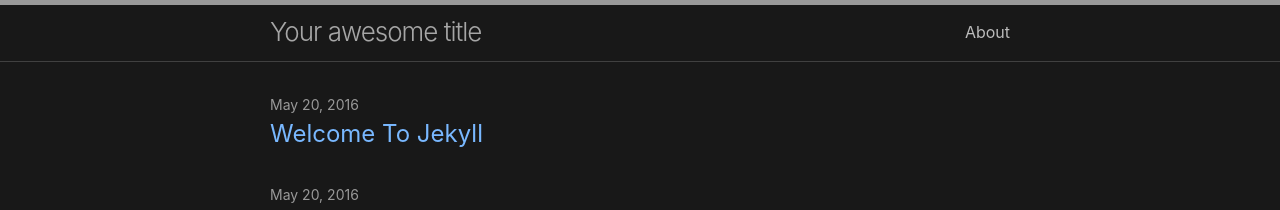
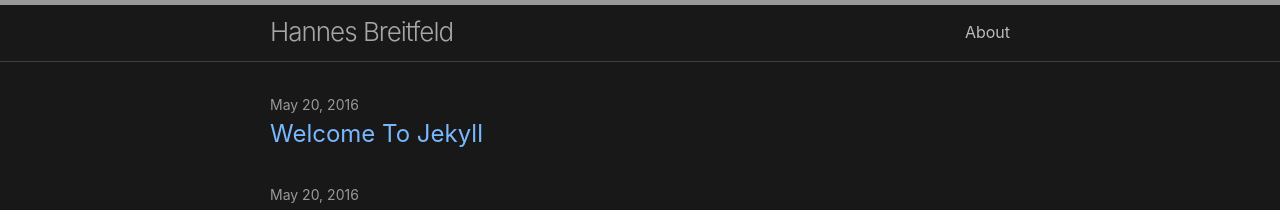
Before and after one commit to hannesbreit/hannesbreit.github.io, a Jekyll site: the page built from index.md, in a window 1280 px wide. Shown: the top 210 px of the page. Built offline with Jekyll 4.4.1, drawn with Linux system fonts in a browser that asks for light colours.

Commit message:
Update site title and adjust theme configuration in Jekyll settings

```diff
--- a/_config.yml
+++ b/_config.yml
@@ -1,4 +1,4 @@
-title: Your awesome title
+title: Hannes Breitfeld
 author:
   name: Hannes
   email: your-email@domain.com
@@ -13,12 +13,12 @@
 # Build settings
 
 # If you clone the Minima repo and build locally, use this setting.
-theme: minima
+# theme: minima
 
 # As of November 2023, GitHub Pages still uses Minima 2.5.1 (https://pages.github.com/versions/).
 # If you want to use the latest Minima version on GitHub Pages, use the following setting and
 # add a line comment on "theme: minima" above.
-#remote_theme: jekyll/minima
+remote_theme: jekyll/minima
 
 plugins:
   - jekyll-feed
```
